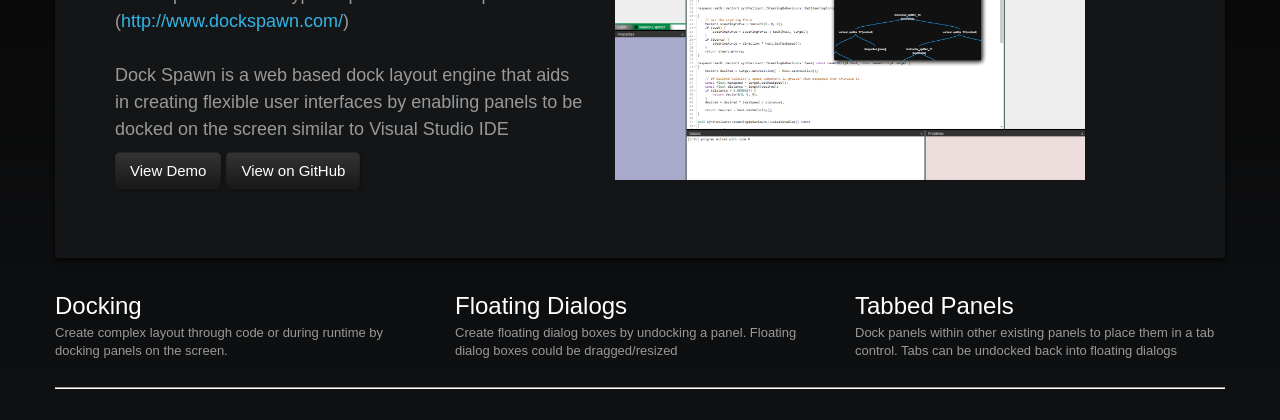
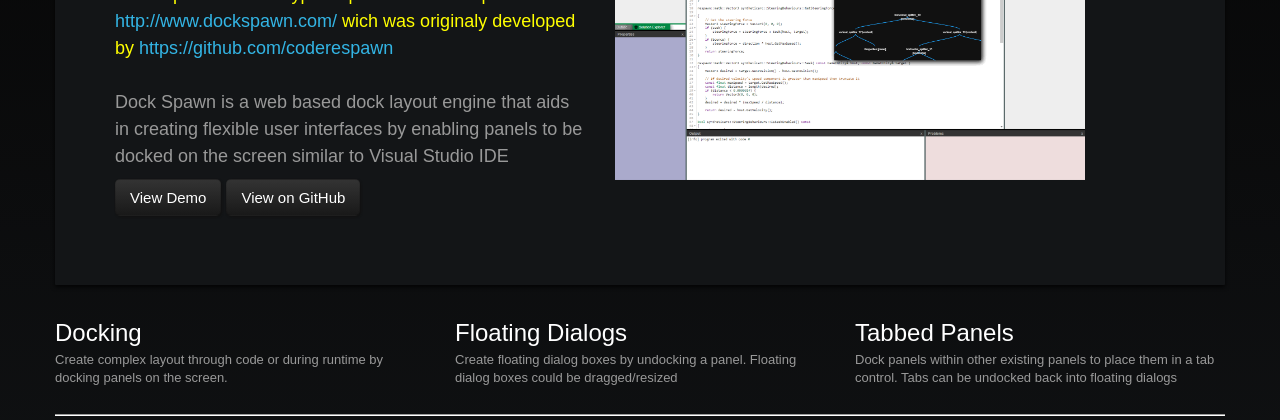
Before and after one commit to node-projects/dock-spawn-ts, a website: page index.html in a window 1280 px wide. Shown: the part 200-620 px from the top of the page. Drawn offline with Linux system fonts and the light colour scheme; a web font is replaced by a local one.

Commit message:
update index, other text color

```diff
--- a/index.html
+++ b/index.html
@@ -55,7 +55,8 @@
 			<div class="span5">
 				<h1>Dock Spawn TS</h1>
 				<p>
-					Dock Spawn TS is a Typescript fork of Dock Spawn (<a href="http://www.dockspawn.com/">http://www.dockspawn.com/</a>)
+					<span style="color: yellow">Dock Spawn TS is a Typescript fork of Dock Spawn <a href="http://www.dockspawn.com/">http://www.dockspawn.com/</a>
+					wich was originaly developed by <a href="https://github.com/coderespawn">https://github.com/coderespawn</a></span>
 					<br><br>
 					Dock Spawn is a web based dock layout engine that aids in creating flexible user interfaces by enabling
 					panels to be docked on the screen similar to Visual Studio IDE
```
